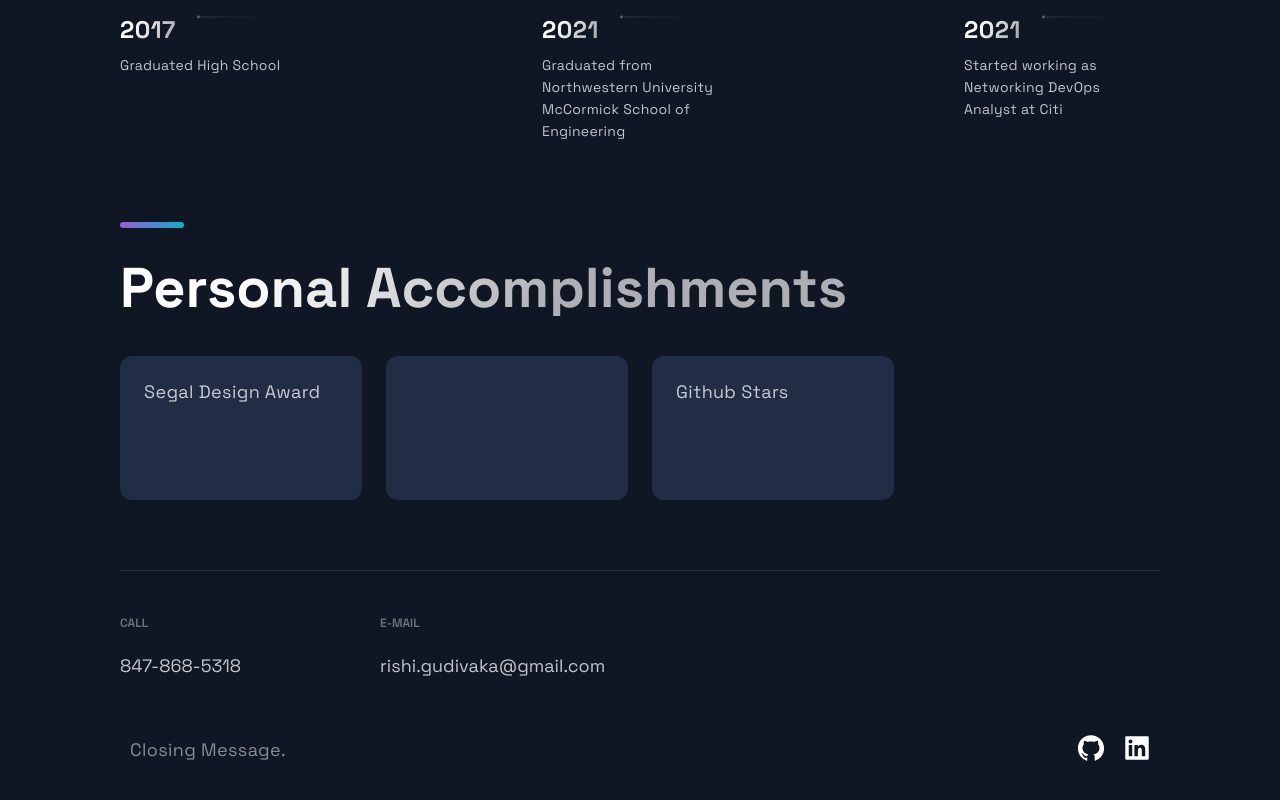
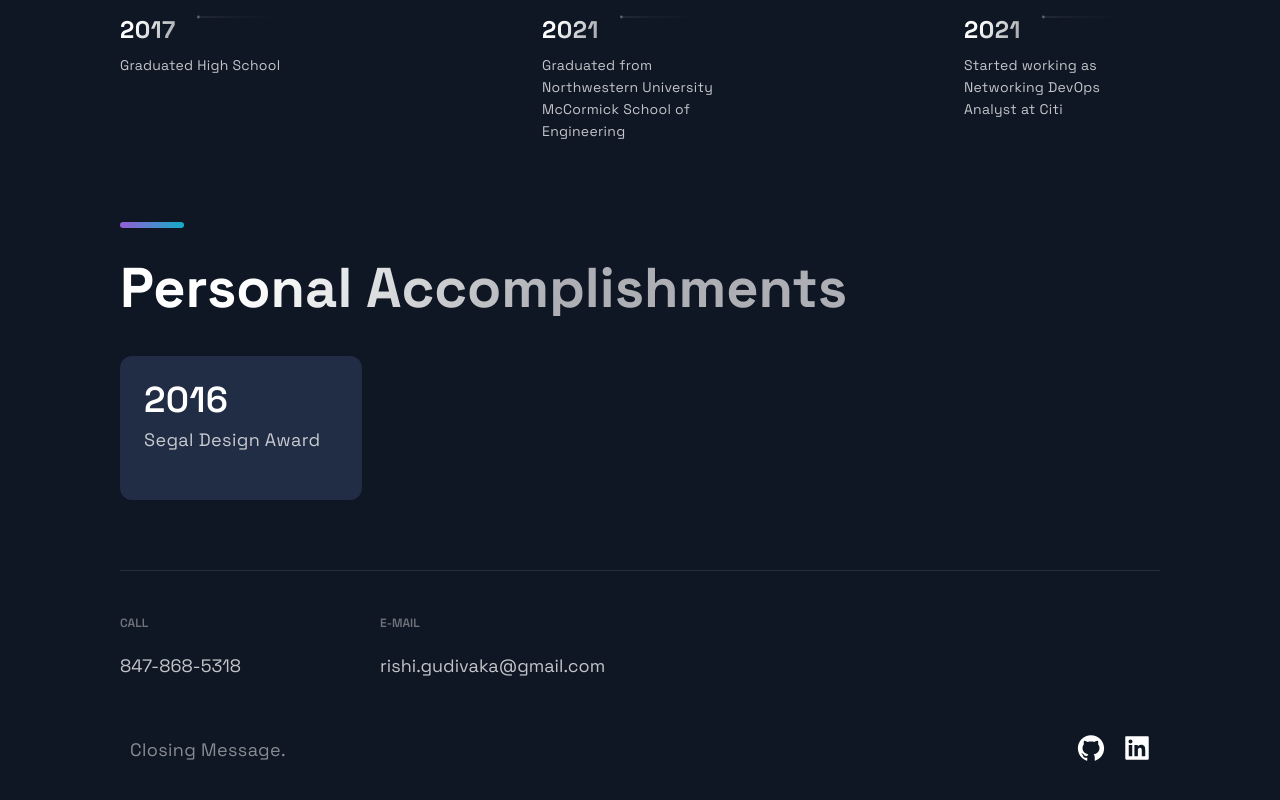
Before and after one commit to rgudivaka/portfolio-website, a Next.js app: page / in a window 1280 px wide. Shown: the part 2618-3418 px from the top of the page. Built offline with nearby package versions, Linux system fonts and the light colour scheme.

Commit message:
added accomplishments

```diff
--- a/src/components/Acomplishments/Acomplishments.js
+++ b/src/components/Acomplishments/Acomplishments.js
@@ -4,9 +4,7 @@ import { Section, SectionDivider, SectionTitle } from '../../styles/GlobalCompon
 import { Box, Boxes, BoxNum, BoxText } from './AcomplishmentsStyles';
 
 const data = [
-  { number: 1, text: 'Segal Design Award'},
-  { number: 1, text: '', },
-  { number: 1, text: 'Github Stars', }
+  { number: 2016, text: 'Segal Design Award'}
 ];
 
 const Acomplishments = () => (
@@ -15,6 +13,7 @@ const Acomplishments = () => (
     <Boxes>
       {data.map((card, index) => (
         <Box key = {index}>
+          <BoxNum>{card.number}</BoxNum>
           <BoxText>{card.text}</BoxText>
         </Box>
       ))}
```
